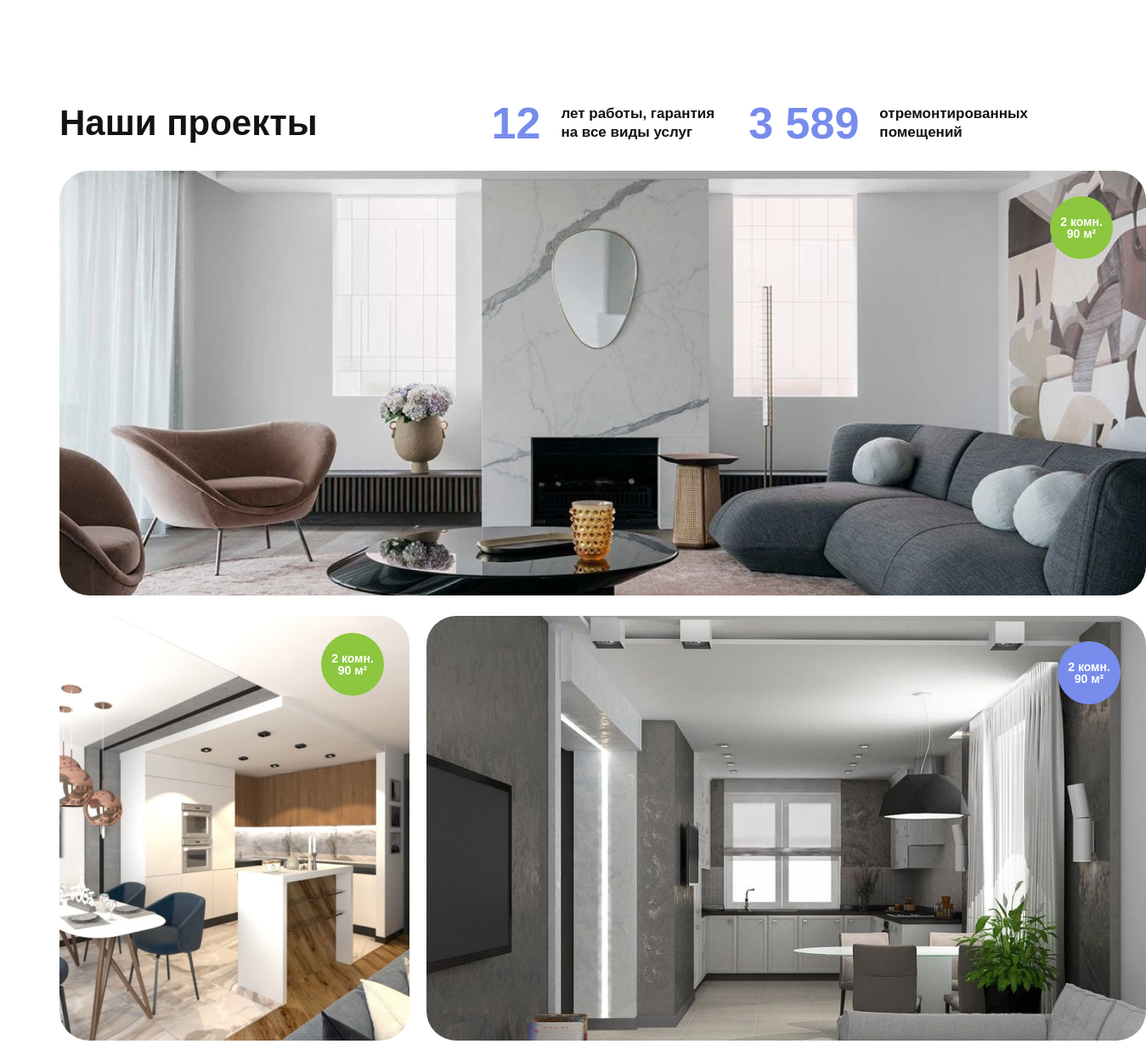
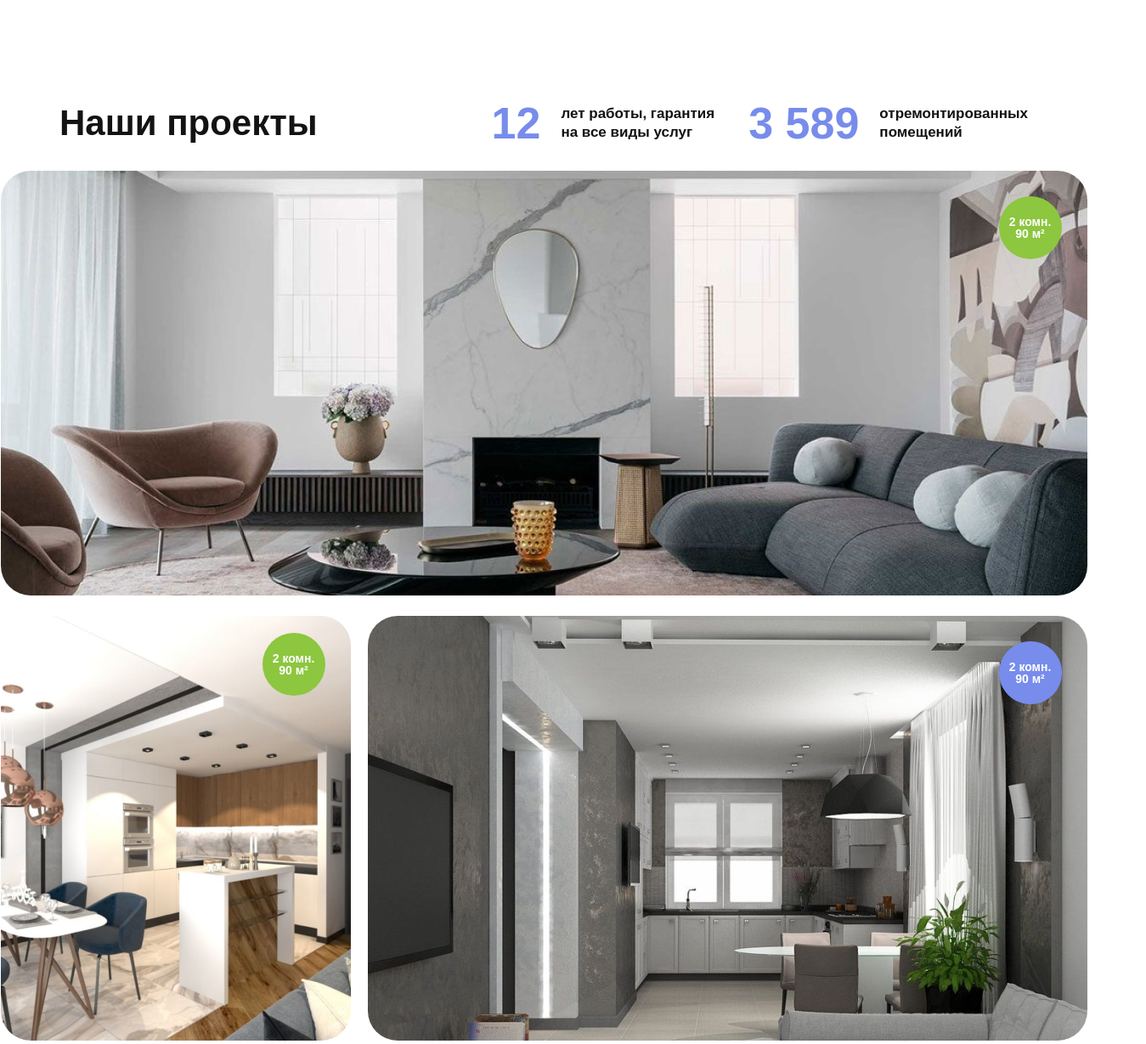
Before and after one commit to Nodirbek123528/11-chi-dars, a plain HTML site: page index.html in a window 1280 px wide. Shown: the part 727-1956 px from the top of the page at 85% size, 1349 px wide, since content can reach past the window. Drawn offline with Linux system fonts and the light colour scheme.

Commit message:
first commit

```diff
--- a/assets/scss/main.scss
+++ b/assets/scss/main.scss
@@ -482,6 +482,7 @@
             display: flex;
             justify-content: center;
             flex-direction: column;
+            align-items: center;
             gap: 20px;
             &-top{
                 position: relative;
@@ -499,7 +500,7 @@
                     flex-shrink: 0;
                     position: absolute;
                     top: 30px;
-                    right: -100px;
+                    right: 30px;
                     &-title{
                         color: var(--white, #FFF);
                         font-size: 14px;
@@ -519,6 +520,7 @@
             &-bottom{
                 display: flex;
                 align-items: center;
+                justify-content: center;
                 flex-direction: row;
                 gap: 20px;
                 &-left{
```
Also changed, not shown: style/main.css, 1 other file.
